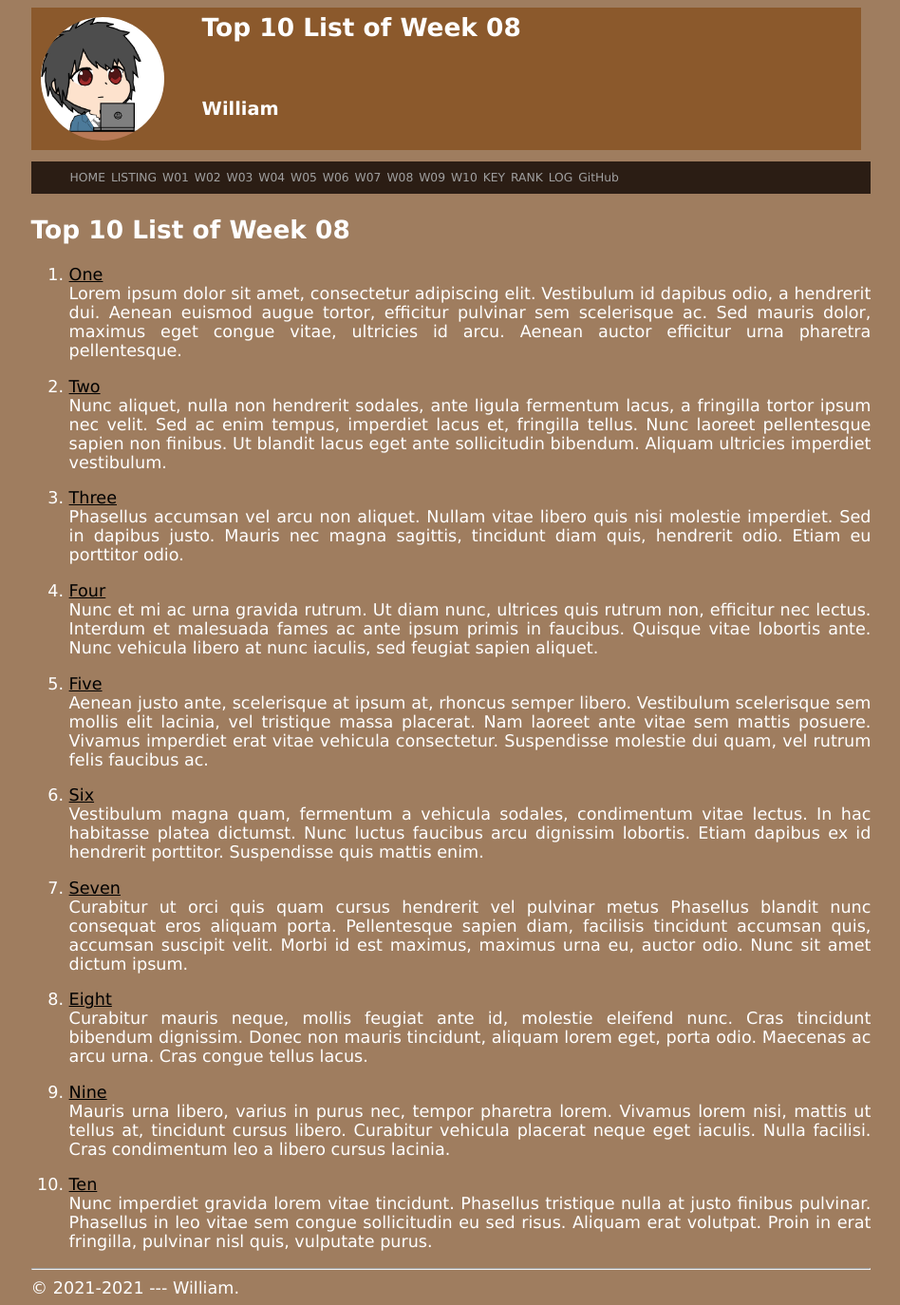
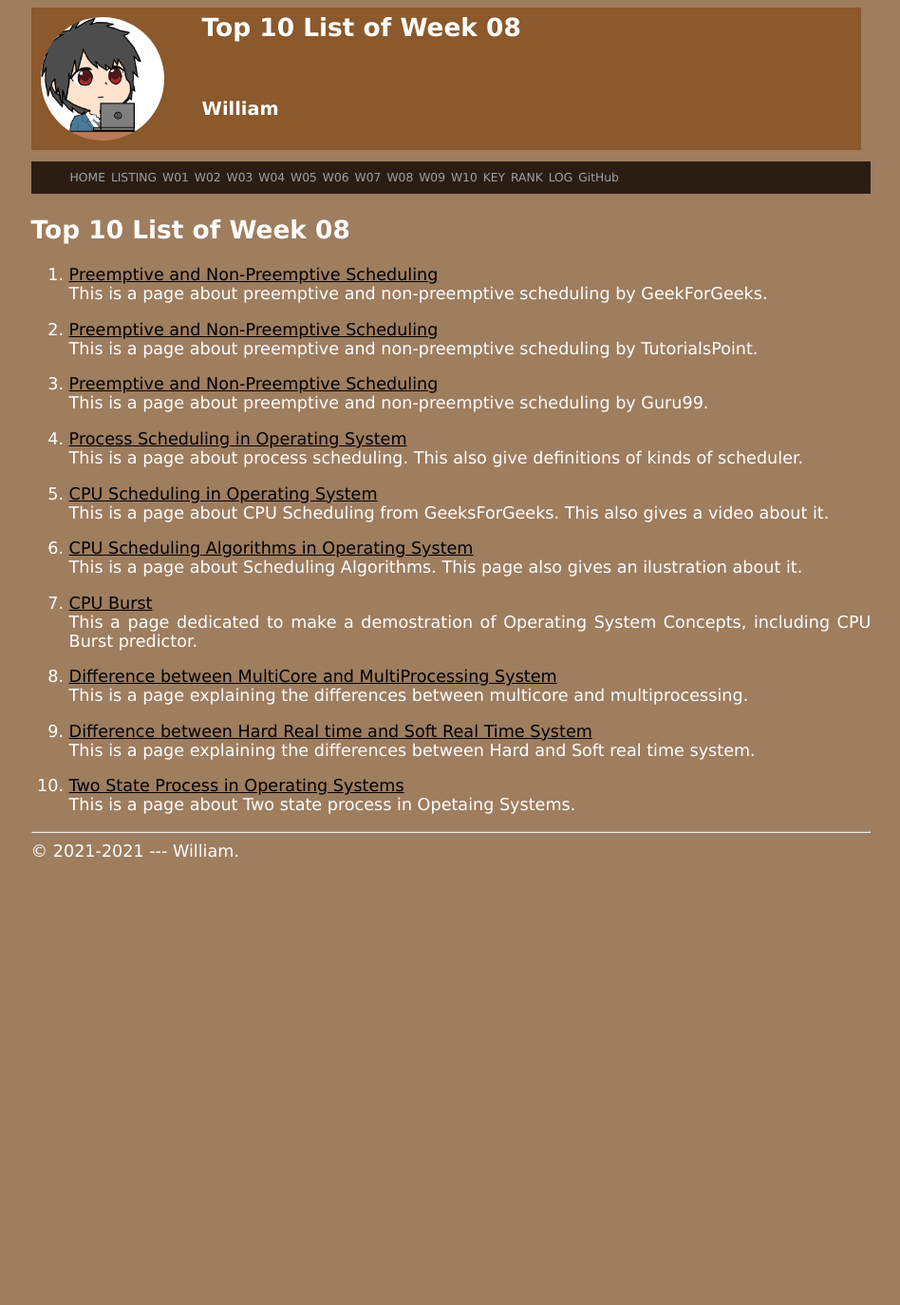
Before and after one commit to Hori75/os211, a Jekyll site: the page built from w08.md, in a window 1280 px wide. Shown: the whole page at 95% size, without its empty margins (165-1113 px from the left). Built offline with Jekyll 4.4.1, drawn with Linux system fonts in a browser that asks for light colours; our own code applies the rules of GitHub Pages for plain Markdown files; after the commit the page ends 914 px from its top, so only the background shows below that.

Commit message:
Week 08 assignments Hori75

```diff
--- a/TXT/mylog.txt
+++ b/TXT/mylog.txt
@@ -37,3 +37,7 @@
 ZCZC W07 180 L21 Reading OS Slides and Week 7 Slides
 ZCZC W07 180 L05 Finding relateed sites for Top 10 Week 7
 ZCZC W07 180 L03 Week 7 related task
+ZCZC W08 80 L04 Week 8 Zoom Meting
+ZCZC W08 180 L21 Reading OS Slides and Week 8 Slides
+ZCZC W08 180 L05 Finding related sites for Top 10 Week 8
+ZCZC W08 180 L03 Week 8 relateed task
--- a/TXT/myrank.txt
+++ b/TXT/myrank.txt
@@ -20,3 +20,6 @@
 ZCZC W07 IoriU
 ZCZC W07 jojonicho
 ZCZC W07 KalEl2001
+ZCZC W08 irfancen
+ZCZC W08 IoriU
+ZCZC W08 KalEl2001
--- a/w08.md
+++ b/w08.md
@@ -5,72 +5,32 @@
 
 # Top 10 List of Week 08
 
-1. [One](https://en.wikipedia.org/wiki/1)<br>
-Lorem ipsum dolor sit amet, consectetur adipiscing elit.
-Vestibulum id dapibus odio, a hendrerit dui.
-Aenean euismod augue tortor, efficitur pulvinar sem scelerisque ac.
-Sed mauris dolor, maximus eget congue vitae, ultricies id arcu.
-Aenean auctor efficitur urna pharetra pellentesque.
+1. [Preemptive and Non-Preemptive Scheduling](https://www.geeksforgeeks.org/preemptive-and-non-preemptive-scheduling/)<br>
+This is a page about preemptive and non-preemptive scheduling by GeekForGeeks.
 
-2. [Two](https://en.wikipedia.org/wiki/2)<br>
-Nunc aliquet, nulla non hendrerit sodales, ante ligula fermentum lacus, a fringilla tortor ipsum nec velit.
-Sed ac enim tempus, imperdiet lacus et, fringilla tellus.
-Nunc laoreet pellentesque sapien non finibus.
-Ut blandit lacus eget ante sollicitudin bibendum.
-Aliquam ultricies imperdiet vestibulum.
+2. [Preemptive and Non-Preemptive Scheduling](https://www.tutorialspoint.com/preemptive-and-non-preemptive-scheduling)<br>
+This is a page about preemptive and non-preemptive scheduling by TutorialsPoint.
 
-3. [Three](https://en.wikipedia.org/wiki/3)<br>
-Phasellus accumsan vel arcu non aliquet.
-Nullam vitae libero quis nisi molestie imperdiet.
-Sed in dapibus justo.
-Mauris nec magna sagittis, tincidunt diam quis, hendrerit odio.
-Etiam eu porttitor odio.
+3. [Preemptive and Non-Preemptive Scheduling](https://www.guru99.com/preemptive-vs-non-preemptive-scheduling.html)<br>
+This is a page about preemptive and non-preemptive scheduling by Guru99.
 
-4. [Four](https://en.wikipedia.org/wiki/4)<br>
-Nunc et mi ac urna gravida rutrum.
-Ut diam nunc, ultrices quis rutrum non, efficitur nec lectus.
-Interdum et malesuada fames ac ante ipsum primis in faucibus.
-Quisque vitae lobortis ante.
-Nunc vehicula libero at nunc iaculis, sed feugiat sapien aliquet.
+4. [Process Scheduling in Operating System](https://www.tutorialspoint.com/operating_system/os_process_scheduling.htm)<br>
+This is a page about process scheduling. This also give definitions of kinds of scheduler.
 
-5. [Five](https://en.wikipedia.org/wiki/5)<br>
-Aenean justo ante, scelerisque at ipsum at, rhoncus semper libero.
-Vestibulum scelerisque sem mollis elit lacinia, vel tristique massa placerat.
-Nam laoreet ante vitae sem mattis posuere.
-Vivamus imperdiet erat vitae vehicula consectetur.
-Suspendisse molestie dui quam, vel rutrum felis faucibus ac.
+5. [CPU Scheduling in Operating System](https://www.geeksforgeeks.org/cpu-scheduling-in-operating-systems/)<br>
+This is a page about CPU Scheduling from GeeksForGeeks. This also gives a video about it.
 
-6. [Six](https://en.wikipedia.org/wiki/6)<br>
-Vestibulum magna quam, fermentum a vehicula sodales, condimentum vitae lectus.
-In hac habitasse platea dictumst.
-Nunc luctus faucibus arcu dignissim lobortis.
-Etiam dapibus ex id hendrerit porttitor.
-Suspendisse quis mattis enim.
+6. [CPU Scheduling Algorithms in Operating System](https://www.guru99.com/cpu-scheduling-algorithms.html)<br>
+This is a page about Scheduling Algorithms. This page also gives an ilustration about it.
 
-7. [Seven](https://en.wikipedia.org/wiki/7)<br>
-Curabitur ut orci quis quam cursus hendrerit vel pulvinar metus
-Phasellus blandit nunc consequat eros aliquam porta.
-Pellentesque sapien diam, facilisis tincidunt accumsan quis, accumsan suscipit velit.
-Morbi id est maximus, maximus urna eu, auctor odio.
-Nunc sit amet dictum ipsum.
+7. [CPU Burst](http://cpuburst.com/)<br>
+This a page dedicated to make a demostration of Operating System Concepts, including CPU Burst predictor.
 
-8. [Eight](https://en.wikipedia.org/wiki/8)<br>
-Curabitur mauris neque, mollis feugiat ante id, molestie eleifend nunc.
-Cras tincidunt bibendum dignissim.
-Donec non mauris tincidunt, aliquam lorem eget, porta odio.
-Maecenas ac arcu urna.
-Cras congue tellus lacus.
+8. [Difference between MultiCore and MultiProcessing System](https://www.geeksforgeeks.org/difference-between-multicore-and-multiprocessor-system/)<br>
+This is a page explaining the differences between multicore and multiprocessing.
 
-9. [Nine](https://en.wikipedia.org/wiki/9)<br>
-Mauris urna libero, varius in purus nec, tempor pharetra lorem.
-Vivamus lorem nisi, mattis ut tellus at, tincidunt cursus libero.
-Curabitur vehicula placerat neque eget iaculis.
-Nulla facilisi.
-Cras condimentum leo a libero cursus lacinia.
+9. [Difference between Hard Real time and Soft Real Time System](https://www.geeksforgeeks.org/difference-between-hard-real-time-and-soft-real-time-system/)<br>
+This is a page explaining the differences between Hard and Soft real time system.
 
-10. [Ten](https://en.wikipedia.org/wiki/10)<br>
-Nunc imperdiet gravida lorem vitae tincidunt.
-Phasellus tristique nulla at justo finibus pulvinar.
-Phasellus in leo vitae sem congue sollicitudin eu sed risus.
-Aliquam erat volutpat.
-Proin in erat fringilla, pulvinar nisl quis, vulputate purus.
+10. [Two State Process in Operating Systems](https://t4tutorials.com/two-state-process-model-in-operating-systems/)<br>
+This is a page about Two state process in Opetaing Systems.
```
Also changed, not shown: 8 other files.
